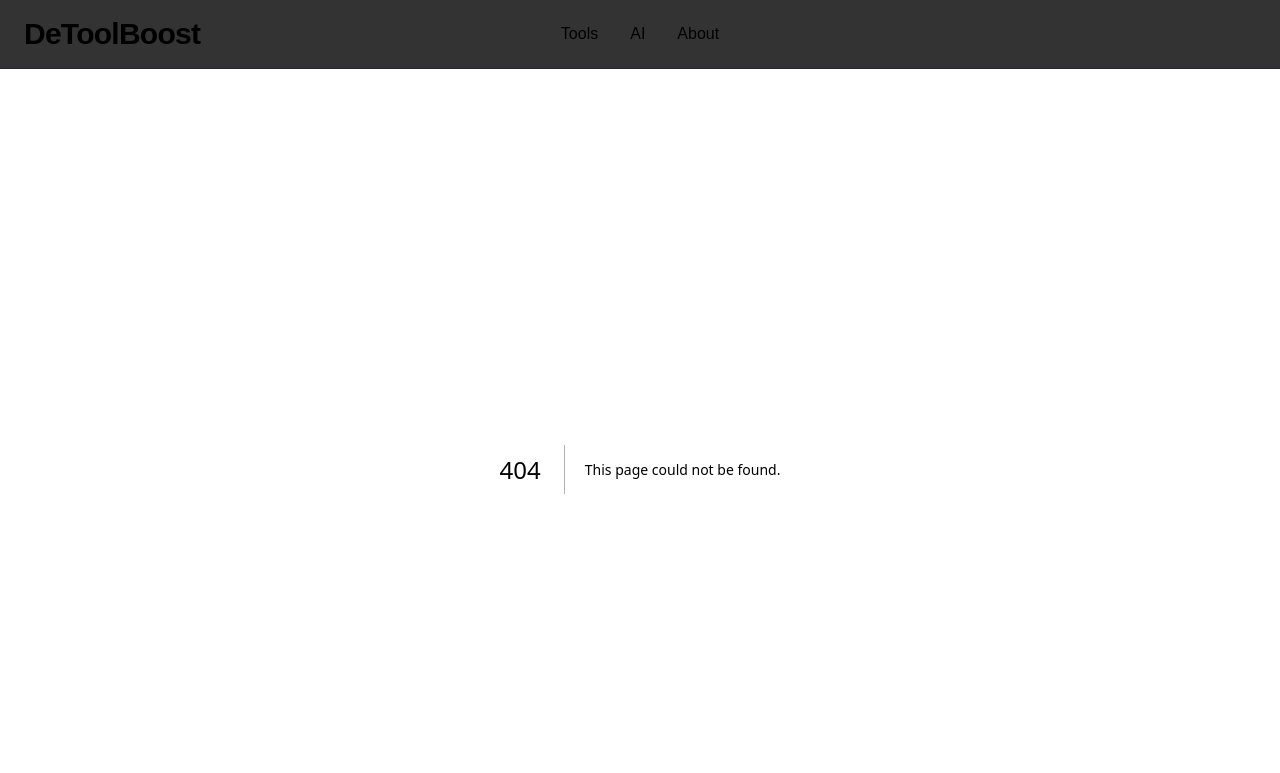
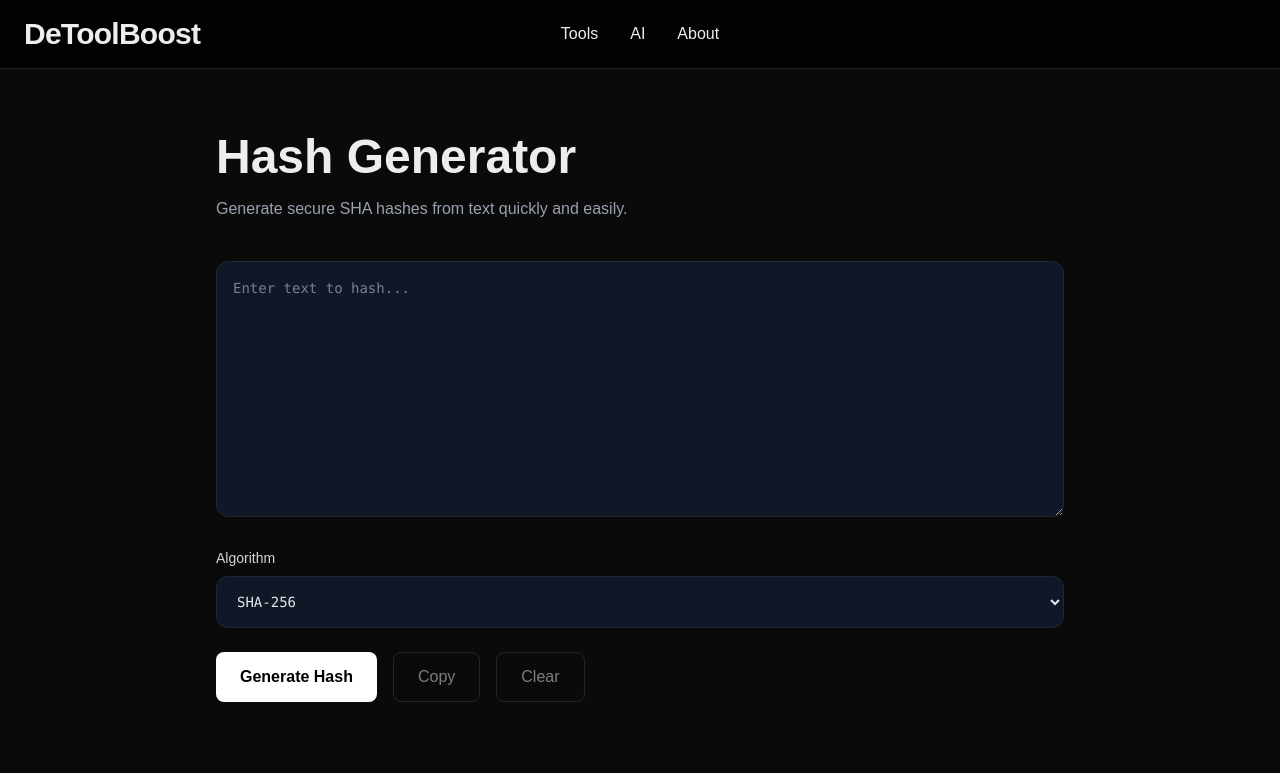
Before and after one commit to micky00x1-beep/devtools-next, a Next.js app: page /tools/hash-generator in a window 1280 px wide. Before the commit this address had no page. Shown: the top 773 px of the page. Built offline with nearby package versions, Linux system fonts and the light colour scheme.

Commit message:
feat: add hash generator tool

```diff
--- /dev/null
+++ b/src/app/tools/hash-generator/layout.tsx
@@ -0,0 +1,15 @@
+import type { Metadata } from "next";
+
+export const metadata: Metadata = {
+  title: "Hash Generator",
+  description:
+    "Generate SHA-256, SHA-384 and SHA-512 hashes from text with a fast and easy-to-use developer tool.",
+};
+
+export default function HashGeneratorLayout({
+  children,
+}: Readonly<{
+  children: React.ReactNode;
+}>) {
+  return children;
+}
--- /dev/null
+++ b/src/app/tools/hash-generator/page.tsx
@@ -0,0 +1,183 @@
+"use client";
+
+import { useState } from "react";
+import ToolLayout from "@/components/common/ToolLayout";
+
+const algorithms = ["SHA-256", "SHA-384", "SHA-512"] as const;
+
+type HashAlgorithm = (typeof algorithms)[number];
+
+async function generateHash(
+  value: string,
+  algorithm: HashAlgorithm
+): Promise<string> {
+  const data = new TextEncoder().encode(value);
+  const hashBuffer = await crypto.subtle.digest(algorithm, data);
+  const hashArray = Array.from(new Uint8Array(hashBuffer));
+
+  return hashArray.map((byte) => byte.toString(16).padStart(2, "0")).join("");
+}
+
+export default function HashGeneratorPage() {
+  const [input, setInput] = useState("");
+  const [algorithm, setAlgorithm] = useState<HashAlgorithm>("SHA-256");
+  const [output, setOutput] = useState("");
+  const [error, setError] = useState("");
+  const [copied, setCopied] = useState(false);
+  const [copyError, setCopyError] = useState(false);
+
+  async function handleGenerate() {
+    if (!input) {
+      setOutput("");
+      setError("Please enter text to hash.");
+      setCopied(false);
+      setCopyError(false);
+      return;
+    }
+
+    try {
+      const hash = await generateHash(input, algorithm);
+
+      setOutput(hash);
+      setError("");
+      setCopied(false);
+      setCopyError(false);
+    } catch {
+      setOutput("");
+      setError("Unable to generate the hash.");
+      setCopied(false);
+      setCopyError(false);
+    }
+  }
+
+  async function copyToClipboard() {
+    if (!output) return;
+
+    try {
+      await navigator.clipboard.writeText(output);
+
+      setCopied(true);
+      setCopyError(false);
+
+      setTimeout(() => {
+        setCopied(false);
+      }, 2000);
+    } catch {
+      setCopied(false);
+      setCopyError(true);
+    }
+  }
+
+  function clearFields() {
+    setInput("");
+    setOutput("");
+    setError("");
+    setCopied(false);
+    setCopyError(false);
+  }
+
+  return (
+    <ToolLayout
+      title="Hash Generator"
+      description="Generate secure SHA hashes from text quickly and easily."
+    >
+      <div className="space-y-6">
+        <textarea
+          value={input}
+          onChange={(event) => {
+            setInput(event.target.value);
+            setError("");
+            setCopied(false);
+            setCopyError(false);
+          }}
+          placeholder="Enter text to hash..."
+          aria-label="Text to hash"
+          spellCheck={false}
+          className="h-64 w-full resize-y rounded-xl border border-gray-800 bg-gray-900 p-4 font-mono text-sm text-gray-200 outline-none transition focus:border-violet-500 focus:ring-2 focus:ring-violet-500/20"
+        />
+
+        <div>
+          <label
+            htmlFor="hash-algorithm"
+            className="mb-2 block text-sm font-medium text-gray-300"
+          >
+            Algorithm
+          </label>
+
+          <select
+            id="hash-algorithm"
+            value={algorithm}
+            onChange={(event) => {
+              setAlgorithm(event.target.value as HashAlgorithm);
+              setError("");
+              setCopied(false);
+              setCopyError(false);
+            }}
+            className="w-full rounded-xl border border-gray-800 bg-gray-900 p-4 font-mono text-sm text-gray-200 outline-none transition focus:border-violet-500 focus:ring-2 focus:ring-violet-500/20"
+          >
+            {algorithms.map((item) => (
+              <option key={item} value={item}>
+                {item}
+              </option>
+            ))}
+          </select>
+        </div>
+
+        <div className="flex flex-wrap gap-4">
+          <button
+            type="button"
+            onClick={handleGenerate}
+            className="rounded-lg bg-white px-6 py-3 font-semibold text-black transition-all hover:scale-105 hover:bg-gray-200 focus:outline-none focus:ring-2 focus:ring-violet-500"
+          >
+            Generate Hash
+          </button>
+
+          <button
+            type="button"
+            onClick={copyToClipboard}
+            disabled={!output}
+            className="rounded-lg border border-gray-700 px-6 py-3 transition-all hover:bg-gray-800 focus:outline-none focus:ring-2 focus:ring-violet-500 disabled:cursor-not-allowed disabled:opacity-50 disabled:hover:bg-transparent"
+          >
+            Copy
+          </button>
+
+          <button
+            type="button"
+            onClick={clearFields}
+            disabled={!input && !output}
+            className="rounded-lg border border-gray-700 px-6 py-3 transition-all hover:bg-gray-800 focus:outline-none focus:ring-2 focus:ring-violet-500 disabled:cursor-not-allowed disabled:opacity-50 disabled:hover:bg-transparent"
+          >
+            Clear
+          </button>
+        </div>
+
+        <div aria-live="polite" className="min-h-6">
+          {error && <p className="font-medium text-red-400">{error}</p>}
+
+          {copied && (
+            <p className="font-medium text-green-500">
+              Hash copied to clipboard.
+            </p>
+          )}
+
+          {copyError && (
+            <p className="font-medium text-red-400">
+              Unable to copy the hash. Please copy it manually.
+            </p>
+          )}
+        </div>
+
+        <pre
+          aria-label="Generated hash"
+          className="min-h-32 max-h-[32rem] overflow-auto whitespace-pre-wrap break-words rounded-xl border border-gray-800 bg-gray-950 p-4 font-mono text-sm text-gray-200"
+        >
+          {output || (
+            <span className="text-gray-500">
+              Generated hash will appear here.
+            </span>
+          )}
+        </pre>
+      </div>
+    </ToolLayout>
+  );
+}
--- a/src/data/tools.ts
+++ b/src/data/tools.ts
@@ -36,4 +36,9 @@ export const tools: Tool[] = [
     description: "Test regular expressions against text.",
     href: "/tools/regex-tester",
   },
+  {
+    title: "Hash Generator",
+    description: "Generate secure SHA hashes from text.",
+    href: "/tools/hash-generator",
+  },
 ];
```
